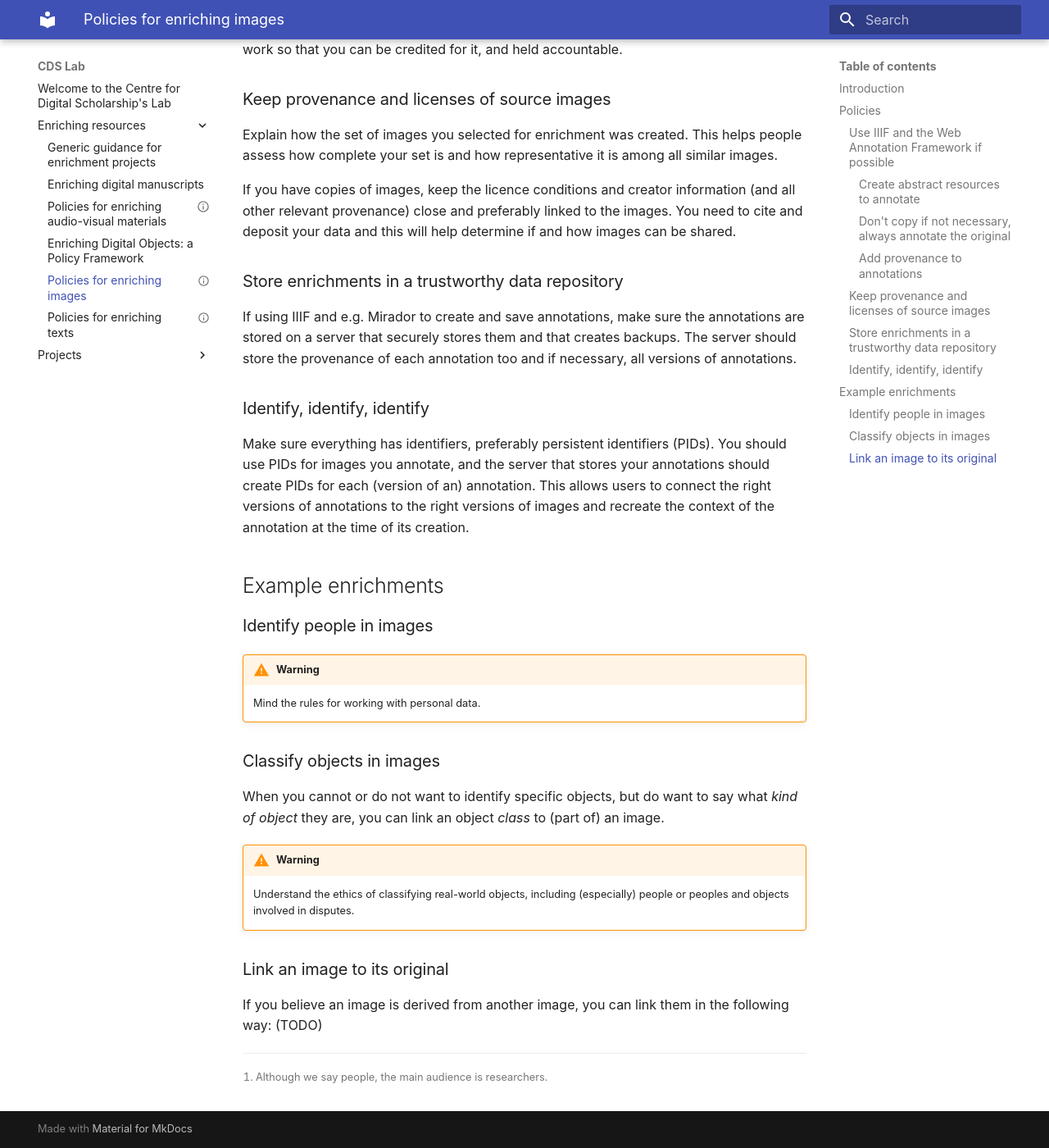
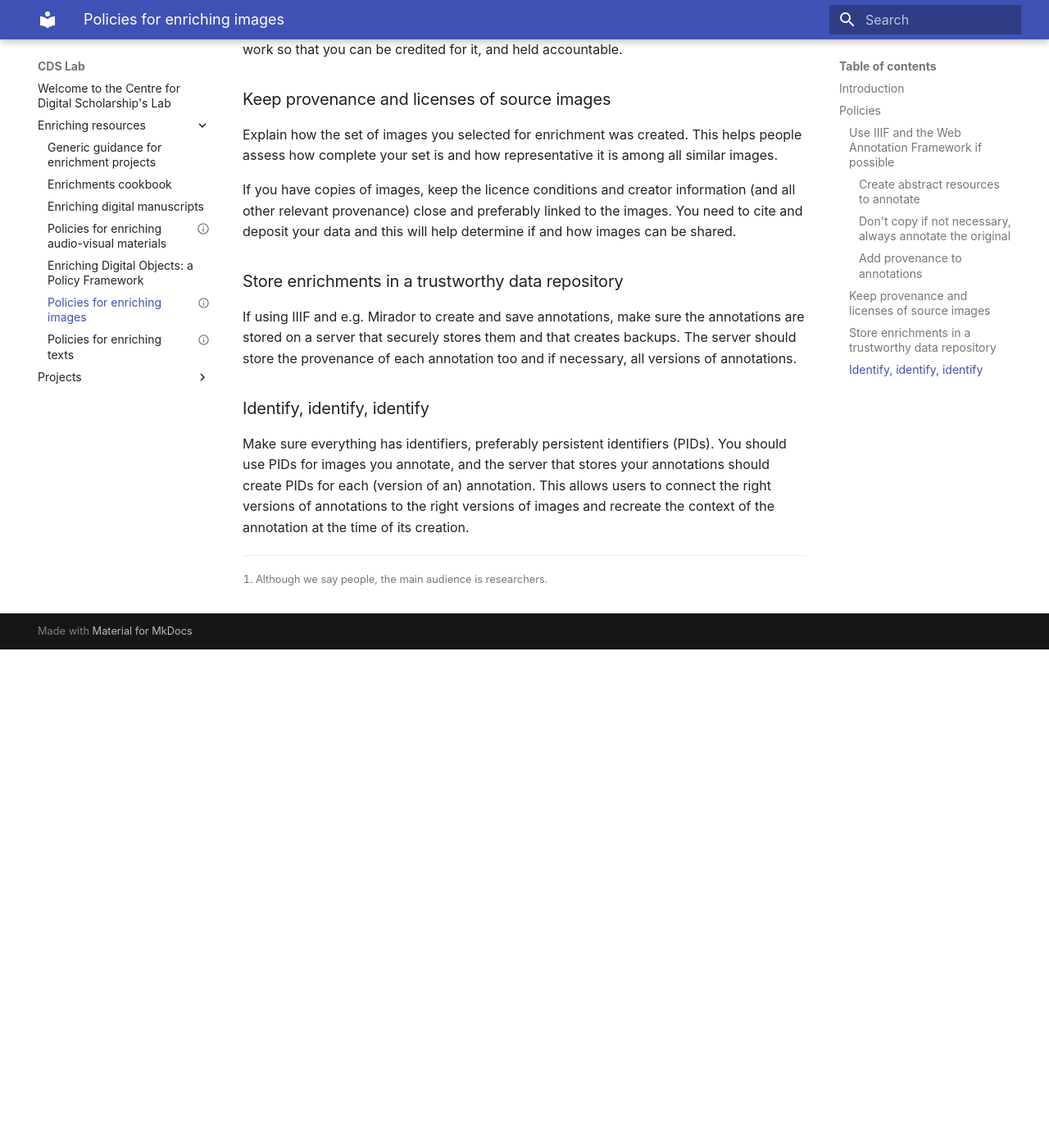
Before and after one commit to LeidenUniversityLibrary/cds-lab-homepage, an MkDocs documentation site: the page built from docs/enriching-resources/policy-images.md, in a window 1280 px wide and 1400 px high, scrolled down 1060 px. Shown: the whole window at 82% size. Built offline with MkDocs 1.6.1 and Material for MkDocs 9.7.7, drawn with Linux system fonts in a browser that asks for light colours; after the commit the page ends 1852 px from its top, so only the background shows below that.

Commit message:
Put examples of enrichments in cookbook

```diff
--- a/docs/enriching-resources/policy-images.md
+++ b/docs/enriching-resources/policy-images.md
@@ -46,21 +46,3 @@
 Make sure everything has identifiers, preferably persistent identifiers (PIDs). You should use PIDs for images you annotate, and the server that stores your annotations should create PIDs for each (version of an) annotation. This allows users to connect the right versions of annotations to the right versions of images and recreate the context of the annotation at the time of its creation.
 
 [^1]: Although we say people, the main audience is researchers.
-
-# Example enrichments
-
-## Identify people in images
-
-!!! warning
-    Mind the rules for working with personal data.
-
-## Classify objects in images
-
-When you cannot or do not want to identify specific objects, but do want to say what *kind of object* they are, you can link an object *class* to (part of) an image.
-
-!!! warning
-    Understand the ethics of classifying real-world objects, including (especially) people or peoples and objects involved in disputes.
-
-## Link an image to its original
-
-If you believe an image is derived from another image, you can link them in the following way: (TODO)
```
Also changed, not shown: docs/enriching-resources/cookbook.md (added, +27 -0 lines).
